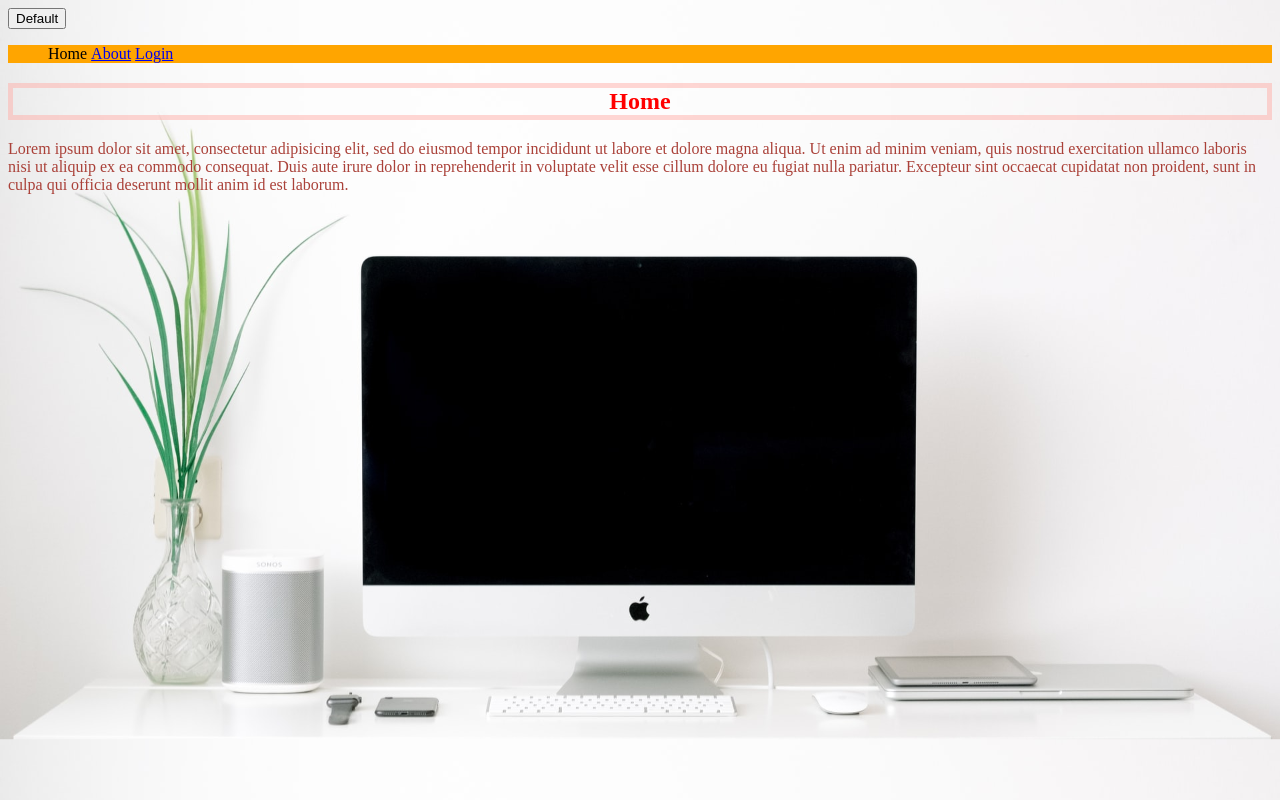
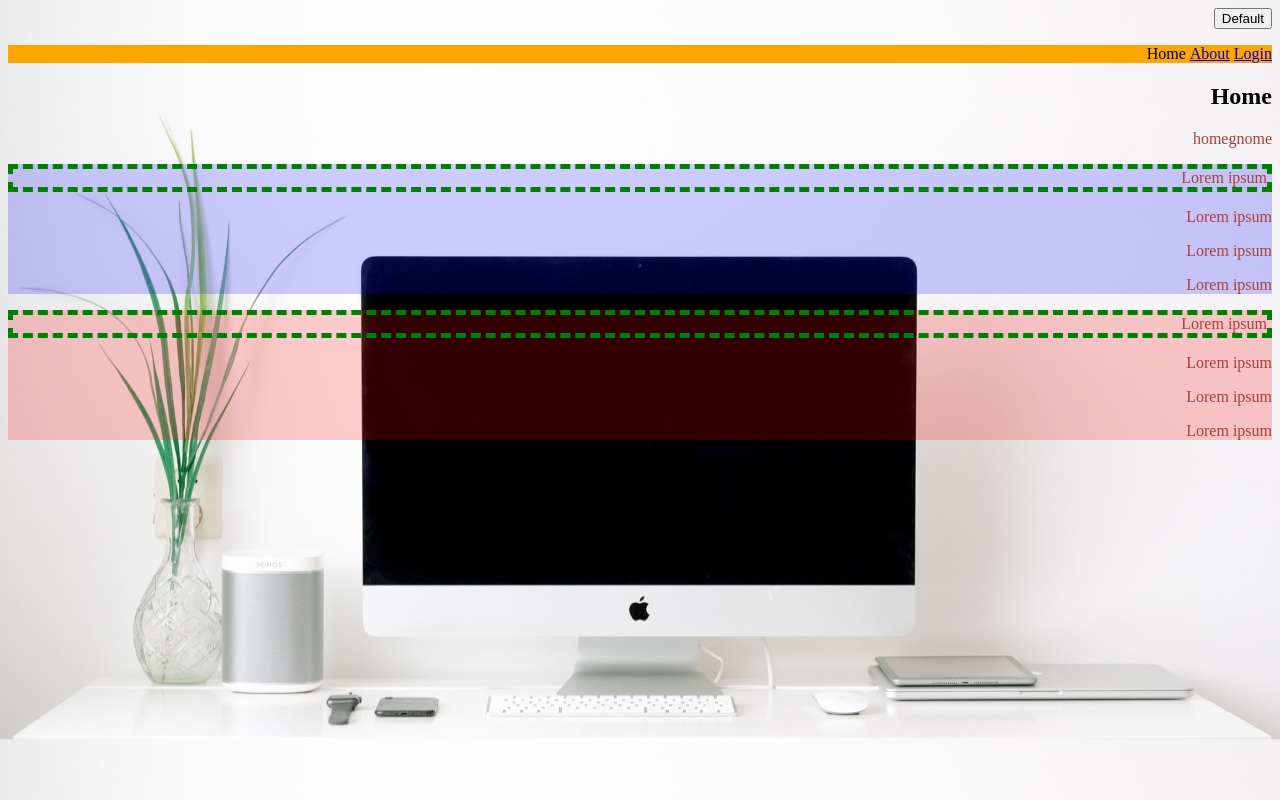
Before and after one commit to QuanNgHa/HTML_CSS_JS, a plain HTML site: page L2_CSS/index.html in a window 1280 px wide. Drawn offline with Linux system fonts and the light colour scheme.

Commit message:
CSS Selector

```diff
--- a/L2_CSS/index.html
+++ b/L2_CSS/index.html
@@ -21,12 +21,19 @@
   </header>
   <section>
     <h2>Home</h2>
-    <p>Lorem ipsum dolor sit amet, consectetur adipisicing elit, sed do eiusmod
-      tempor incididunt ut labore et dolore magna aliqua. Ut enim ad minim veniam,
-      quis nostrud exercitation ullamco laboris nisi ut aliquip ex ea commodo
-      consequat. Duis aute irure dolor in reprehenderit in voluptate velit esse
-      cillum dolore eu fugiat nulla pariatur. Excepteur sint occaecat cupidatat non
-      proident, sunt in culpa qui officia deserunt mollit anim id est laborum.</p>
+    <p>homegnome</p>
+    <div id="div1">
+      <p class="webtext active">Lorem ipsum</p>
+      <p class="webtext">Lorem ipsum</p>
+      <p class="webtext">Lorem ipsum</p>
+      <p class="webtext">Lorem ipsum</p>
+    </div>
+    <div id="div2">
+      <p class="webtext active">Lorem ipsum</p>
+      <p class="webtext">Lorem ipsum</p>
+      <p class="webtext">Lorem ipsum</p>
+      <p class="webtext">Lorem ipsum</p>
+    </div>
   </section>
 </body>
 
--- a/L2_CSS/style.css
+++ b/L2_CSS/style.css
@@ -1,3 +1,8 @@
+/* Star * => Apply for All Elements*/
+* {
+    text-align: right;
+}
+
 body {
     background-image: url(backgroundImage.jpg);
     /*Image to fit the page*/
@@ -5,7 +10,7 @@ body {
 }
 
 
-h2 {
+h2 + p:hover {
     color:rgb(255,0,0);
     text-align: center;
     /*rgba => transparent*/
@@ -14,10 +19,30 @@ h2 {
 }
 
 p {
-    color: #AA4139;
+    color: #AA4139 !important;
+}
+
+p {
+    color: green;
 }
 
 li {
     list-style: none;
     display: inline-block;
 }
+
+.webtext:first-child{
+    border: 5px dashed green;
+}
+
+.active {
+    color: red;
+}
+
+#div1{
+    background: rgba(0,0,255,0.2)
+}
+
+#div2{
+    background: rgba(255,0,0,0.2)
+}
```
